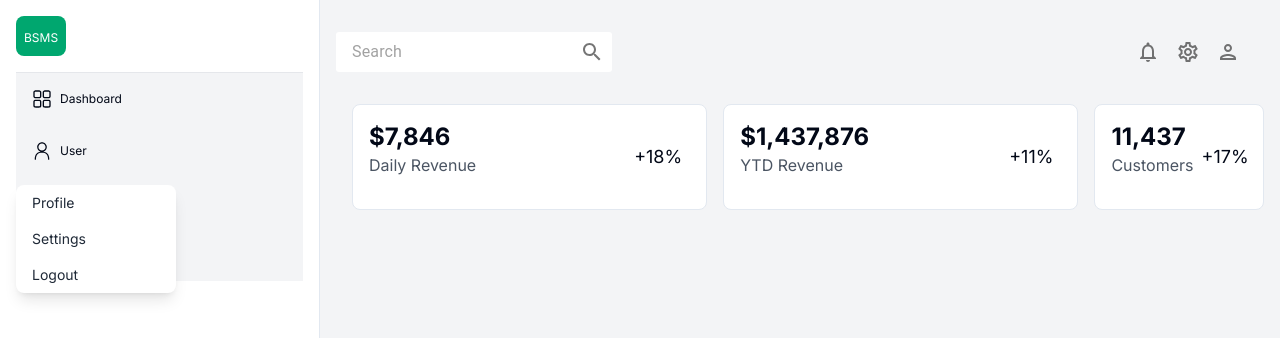
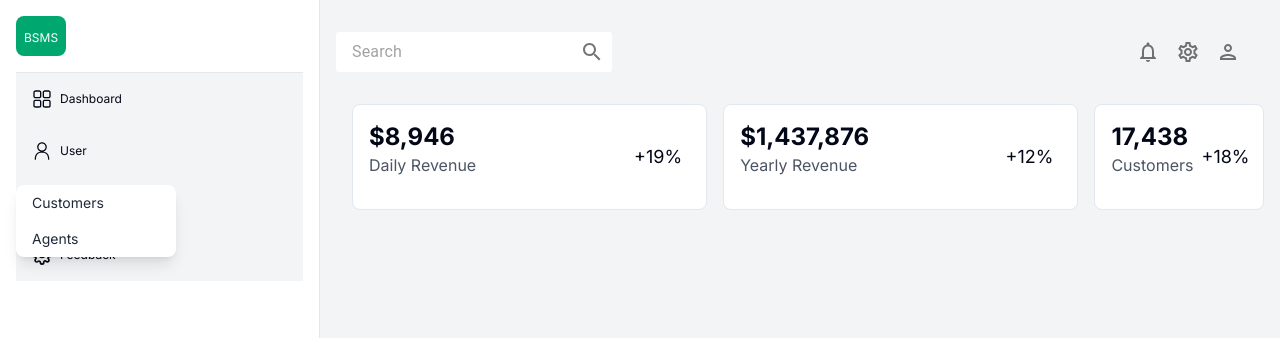
Before and after one commit to Melkamu-Abraraw/Frontend_BSMS, a Next.js app: page /dashboard in a window 1280 px wide. Shown: the top 338 px of the page. Built offline with nearby package versions, Linux system fonts and the light colour scheme.

Commit message:
Finished cards

```diff
--- a/src/components/Cards.jsx
+++ b/src/components/Cards.jsx
@@ -5,29 +5,29 @@ const Cards = () => {
     <div className='grid lg:grid-cols-5 gap-4 p-4'>
         <div className='lg:col-span-2 col-span-1 bg-white flex justify-between w-full border p-4 rounded-lg'>
             <div className='flex flex-col w-full pb-4'>
-                <p className='text-2xl font-bold'>$7,846</p>
+                <p className='text-2xl font-bold'>$8,946</p>
                 <p className='text-gray-600'>Daily Revenue</p>
             </div>
             <p className='bg-green-200 flex justify-center items-center p-2 rounded-lg'>
-                <span className='text-green-700 text-lg'>+18%</span>
+                <span className='text-green-700 text-lg'>+19%</span>
             </p>
         </div>
         <div className='lg:col-span-2 col-span-1 bg-white flex justify-between w-full border p-4 rounded-lg'>
             <div className='flex flex-col w-full pb-4'>
                 <p className='text-2xl font-bold'>$1,437,876</p>
-                <p className='text-gray-600'>YTD Revenue</p>
+                <p className='text-gray-600'>Yearly Revenue</p>
             </div>
             <p className='bg-green-200 flex justify-center items-center p-2 rounded-lg'>
-                <span className='text-green-700 text-lg'>+11%</span>
+                <span className='text-green-700 text-lg'>+12%</span>
             </p>
         </div>
         <div className='bg-white flex justify-between w-full border p-4 rounded-lg'>
             <div className='flex flex-col w-full pb-4'>
-                <p className='text-2xl font-bold'>11,437</p>
+                <p className='text-2xl font-bold'>17,438</p>
                 <p className='text-gray-600'>Customers</p>
             </div>
             <p className='bg-green-200 flex justify-center items-center p-2 rounded-lg'>
-                <span className='text-green-700 text-lg'>+17%</span>
+                <span className='text-green-700 text-lg'>+18%</span>
             </p>
         </div>
     </div>
--- a/src/components/Sidebar.jsx
+++ b/src/components/Sidebar.jsx
@@ -25,16 +25,15 @@ const Sidebar = ({ children }) => {
 </div>
 
         </Link>
-        <Link href='/customers'>
+        <Link href='/user'>
   <div className='relative'>
     <div className='bg-gray-100 hover:bg-gray-200 cursor-pointer p-4 flex items-center'>
       <RxPerson size={20} />
       <span className="text-xs ml-2">User</span>
     </div>
     <div className='absolute mt-2 w-40 bg-white rounded-lg shadow-lg  '>
-      <a href='/per' className="block px-4 py-2 text-sm text-gray-800 hover:bg-gray-200 ">Profile</a>
-      <a href='/se' className="block px-4 py-2 text-sm text-gray-800 hover:bg-gray-200">Settings</a>
-      <a href='/lo' className="block px-4 py-2 text-sm text-gray-800 hover:bg-gray-200">Logout</a>
+      <a href='/per' className="block px-4 py-2 text-sm text-gray-800 hover:bg-gray-200 ">Customers</a>
+      <a href='/se' className="block px-4 py-2 text-sm text-gray-800 hover:bg-gray-200"> Agents</a>
     </div>
   </div>
 </Link>
@@ -42,14 +41,14 @@ const Sidebar = ({ children }) => {
         <Link href='/orders'>
         <div className='bg-gray-100 hover:bg-gray-200 cursor-pointer p-4  flex items-center'>
   <HiOutlineShoppingBag size={20} />
-  <span className="text-xs ml-2">Orders</span>
+  <span className="text-xs ml-2"> Property</span>
 </div>
 
         </Link>
         <Link href='/'>
         <div className='bg-gray-100 hover:bg-gray-200 cursor-pointer p-4 flex items-center'>
        <FiSettings size={20} />
-        <span className="text-xs ml-2">Settings</span>
+        <span className="text-xs ml-2">Feedback</span>
         </div>
 
         </Link>
```
